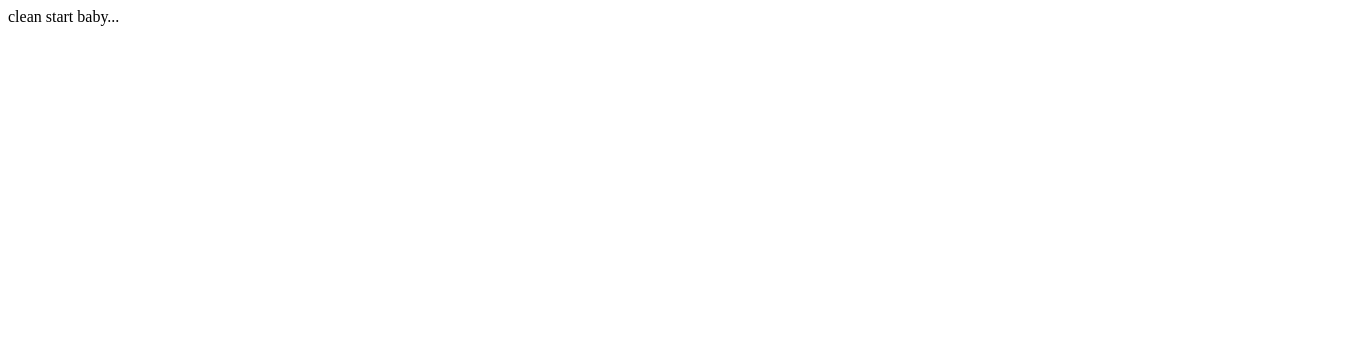
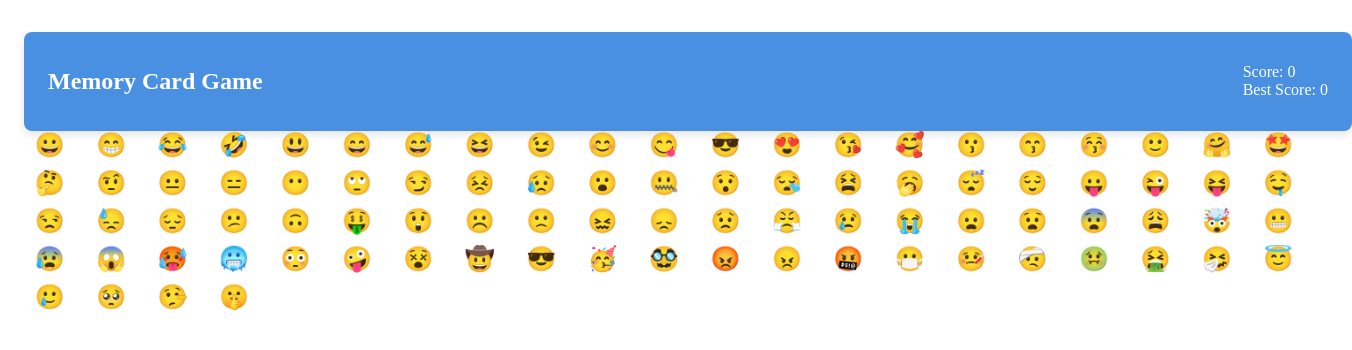
Before and after one commit to mihailgaberov/memory-card, a React (Vite) app: page / in a window 1280 px wide. Shown: the top 350 px of the page, 1352 px wide, since content can reach past the window. Built offline with nearby package versions, Linux system fonts and the light colour scheme.

Commit message:
:lipstick: adding the main components and styles

```diff
--- a/package.json
+++ b/package.json
@@ -23,6 +23,7 @@
     "eslint-plugin-react-hooks": "^5.0.0",
     "eslint-plugin-react-refresh": "^0.4.14",
     "globals": "^15.11.0",
+    "sass-embedded": "^1.81.0",
     "vite": "^5.4.10"
   }
 }
--- a/src/App.jsx
+++ b/src/App.jsx
@@ -1,5 +1,15 @@
+import CardsGrid from "./components/CardsGrid";
+import Header from "./components/Header";
+
+import styles from "./App.module.scss";
+
 function App() {
-  return <>clean start baby...</>;
+  return (
+    <div className={styles.container}>
+      <Header />
+      <CardsGrid />
+    </div>
+  );
 }
 
 export default App;
--- /dev/null
+++ b/src/App.module.scss
@@ -0,0 +1,5 @@
+.container {
+  width: 1280px;
+  margin: 1rem auto;
+  padding: 1rem;
+}
--- /dev/null
+++ b/src/components/CardsGrid.jsx
@@ -0,0 +1,112 @@
+import React from "react";
+
+function CardsGrid() {
+  const emojiGrid = [
+    "😀",
+    "😁",
+    "😂",
+    "🤣",
+    "😃",
+    "😄",
+    "😅",
+    "😆",
+    "😉",
+    "😊",
+    "😋",
+    "😎",
+    "😍",
+    "😘",
+    "🥰",
+    "😗",
+    "😙",
+    "😚",
+    "🙂",
+    "🤗",
+    "🤩",
+    "🤔",
+    "🤨",
+    "😐",
+    "😑",
+    "😶",
+    "🙄",
+    "😏",
+    "😣",
+    "😥",
+    "😮",
+    "🤐",
+    "😯",
+    "😪",
+    "😫",
+    "🥱",
+    "😴",
+    "😌",
+    "😛",
+    "😜",
+    "😝",
+    "🤤",
+    "😒",
+    "😓",
+    "😔",
+    "😕",
+    "🙃",
+    "🤑",
+    "😲",
+    "☹️",
+    "🙁",
+    "😖",
+    "😞",
+    "😟",
+    "😤",
+    "😢",
+    "😭",
+    "😦",
+    "😧",
+    "😨",
+    "😩",
+    "🤯",
+    "😬",
+    "😰",
+    "😱",
+    "🥵",
+    "🥶",
+    "😳",
+    "🤪",
+    "😵",
+    "🤠",
+    "😎",
+    "🥳",
+    "🥸",
+    "😡",
+    "😠",
+    "🤬",
+    "😷",
+    "🤒",
+    "🤕",
+    "🤢",
+    "🤮",
+    "🤧",
+    "😇",
+    "🥲",
+    "🥺",
+    "🤥",
+    "🤫",
+  ];
+
+  return (
+    <div
+      style={{
+        display: "grid",
+        gridTemplateColumns: "repeat(auto-fill, minmax(50px, 1fr))",
+        gap: "10px",
+        textAlign: "center",
+        fontSize: "24px",
+      }}
+    >
+      {emojiGrid.map((emoji, index) => (
+        <div key={index}>{emoji}</div>
+      ))}
+    </div>
+  );
+}
+
+export default CardsGrid;
--- /dev/null
+++ b/src/components/Header/Header.jsx
@@ -0,0 +1,12 @@
+import Score from "../Score";
+
+import styles from "./Header.module.scss";
+
+export default function Header() {
+  return (
+    <header className={styles.heading}>
+      <h2>Memory Card Game</h2>
+      <Score />
+    </header>
+  );
+}
--- /dev/null
+++ b/src/components/Header/Header.module.scss
@@ -0,0 +1,12 @@
+.heading {
+  display: flex;
+  width: 100%;
+  background-color: #4a90e2;
+  color: white;
+  align-items: center;
+  padding: 16px 24px;
+  border-radius: 8px;
+  box-shadow: 0 4px 8px rgba(0, 0, 0, 0.1);
+  // flex-wrap: wrap; // Allow wrapping for smaller screens
+  justify-content: space-between;
+}
--- /dev/null
+++ b/src/components/Header/index.js
@@ -0,0 +1,2 @@
+import Header from "./Header";
+export default Header;
--- /dev/null
+++ b/src/components/Score/Score.jsx
@@ -0,0 +1,12 @@
+import React from "react";
+import styles from "./Score.module.scss";
+
+function Score() {
+  return (
+    <div className={styles.container}>
+      <div>Score: 0</div>
+      <div>Best Score: 0</div>
+    </div>
+  );
+}
+export default Score;
--- /dev/null
+++ b/src/components/Score/Score.module.scss
@@ -0,0 +1,4 @@
+.container {
+  display: flex;
+  flex-direction: column;
+}
--- /dev/null
+++ b/src/components/Score/index.js
@@ -0,0 +1,3 @@
+import Score from "./Score";
+
+export default Score;
```
Also changed, not shown: 1 other file (tests, documents, lock files or other folders).
